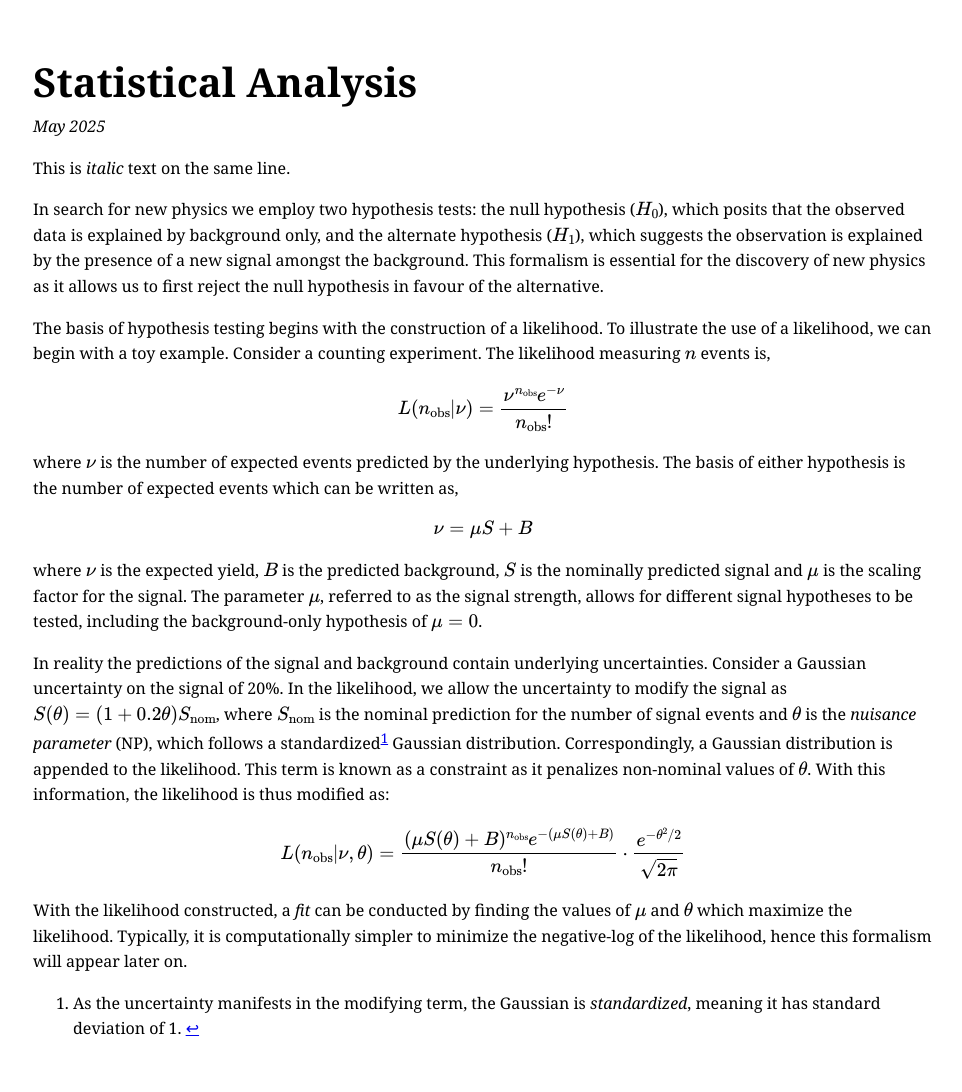
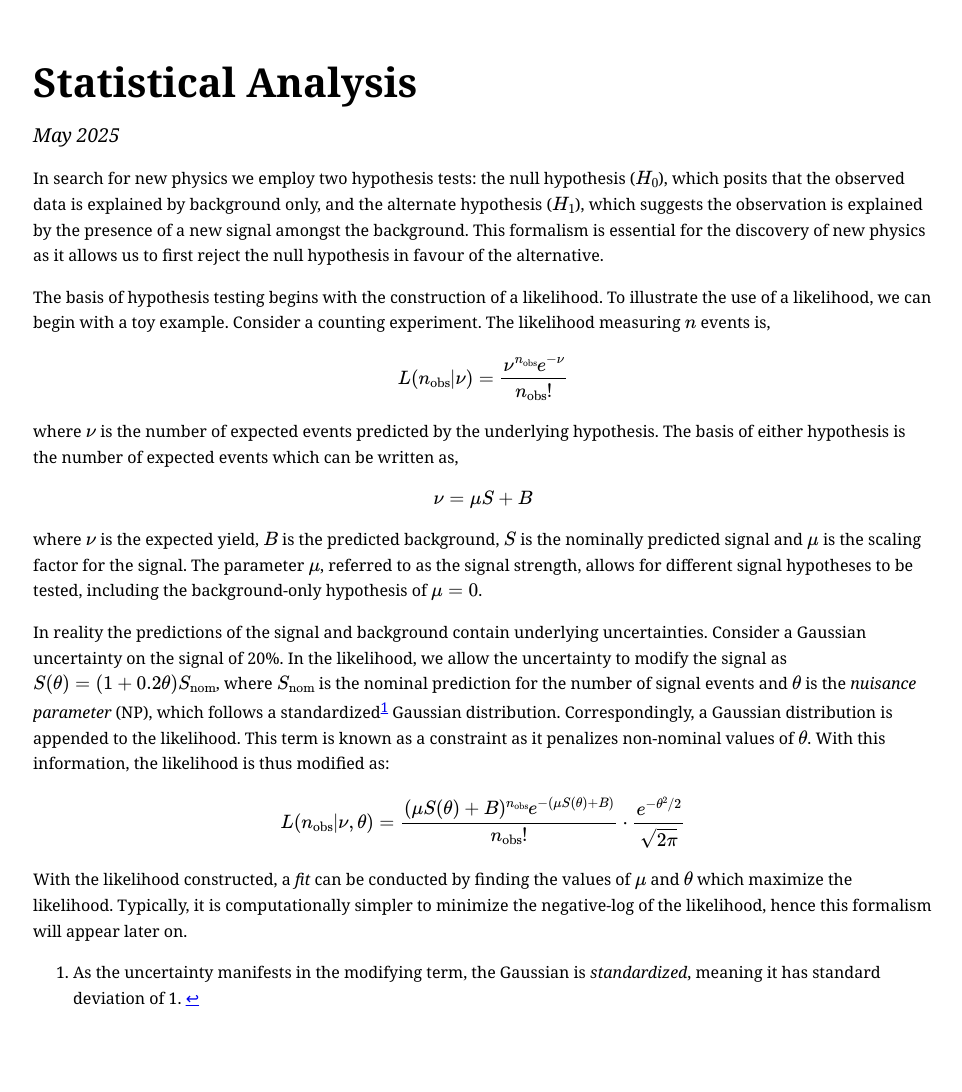
Before and after one commit to sroygara/sroygara.github.io, a Jekyll site: the page built from Writing/StatisticalAnalysis.md, in a window 1280 px wide. Shown: the whole page, without its empty margins (157-1119 px from the left). Built offline with Jekyll 4.4.1, drawn with Linux system fonts in a browser that asks for light colours; after the commit the page ends 1061 px from its top, so only the background shows below that.

Commit message:
Updated date

```diff
--- a/Writing/StatisticalAnalysis.md
+++ b/Writing/StatisticalAnalysis.md
@@ -3,8 +3,6 @@ layout: default
 title: Statistical Analysis
 date: May 2025
 ---
-This is *italic* text on the same line.
-
 In search for new physics we employ two hypothesis tests: the null hypothesis ($H_0$), which posits that the observed data is explained by background only, and the alternate hypothesis ($H_1$), which suggests the observation is explained by the presence of a new signal amongst the background. This formalism is essential for the discovery of new physics as it allows us to first reject the null hypothesis in favour of the alternative.
 
 The basis of hypothesis testing begins with the construction of a likelihood. To illustrate the use of a likelihood, we can begin with a toy example. Consider a counting experiment. The likelihood measuring $n$ events is,
--- a/_layouts/default.html
+++ b/_layouts/default.html
@@ -5,6 +5,7 @@
   <meta name="viewport" content="width=device-width, initial-scale=1.0" />
   <title>{{ page.title }}</title>
   <style>
+
     body {
       font-family: Georgia, serif;
       color: black;
@@ -14,14 +15,22 @@
       padding: 0 20px;
       line-height: 1.6;
     }
+
     h1 {
       font-size: 2.5em;
       margin-bottom: 0;
     }
+
     em {
+      font-style: italic;
       display: inline;
-      font-style: italic;
     }
+    .date {
+      display: block;
+      margin-top: 0.3em;
+      font-size: 1.2em;
+    }
+
   </style>
   <script type="text/javascript" async
     src="https://cdn.jsdelivr.net/npm/mathjax@3/es5/tex-mml-chtml.js">
@@ -36,7 +45,7 @@
 </head>
 <body>
   <h1>{{ page.title }}</h1>
-  <em>{{ page.date | date: "%B %Y" }}</em>
+  <em class="date">{{ page.date | date: "%B %Y" }}</em>
 
   <main>
     {{ content }}
```
